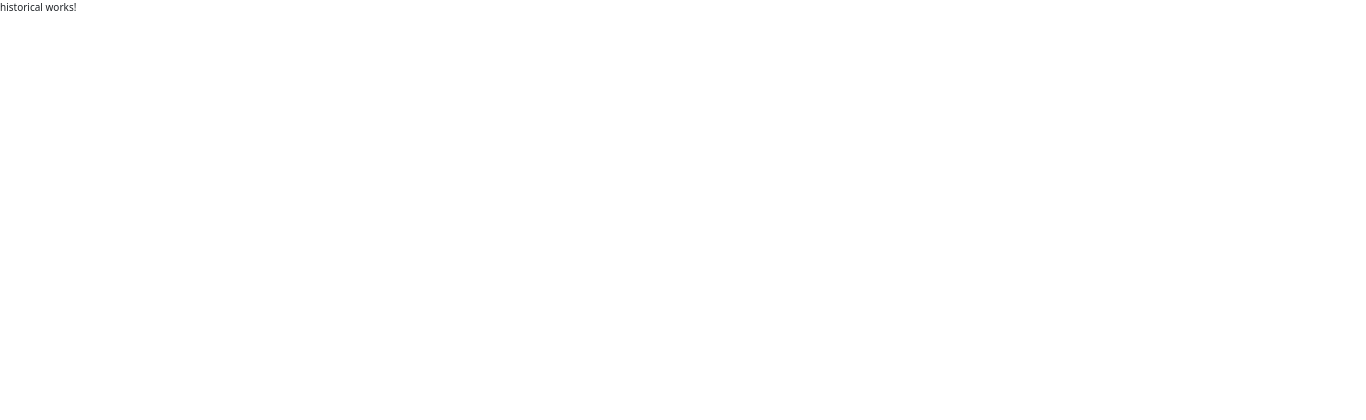
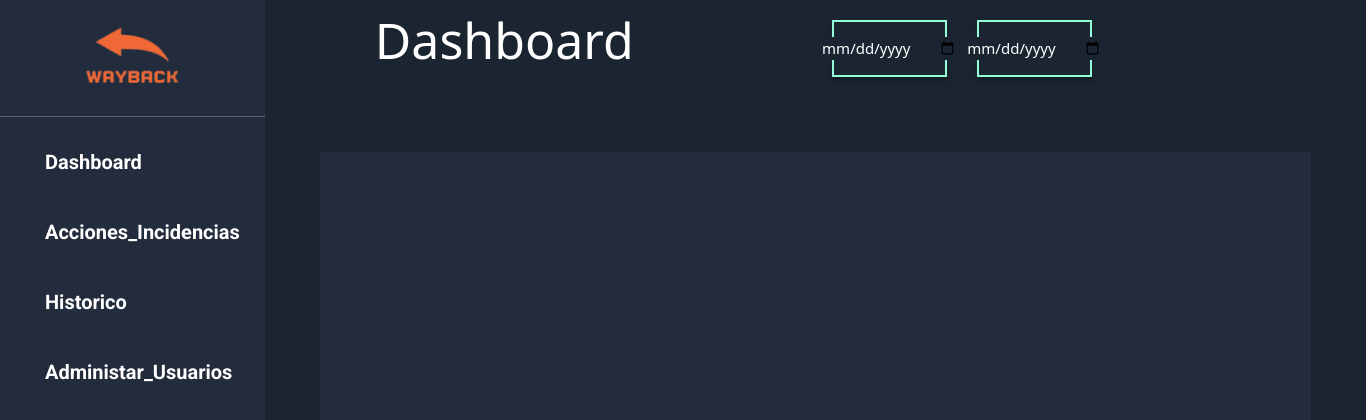
Before and after one commit to Javalga/Wayback, an Angular app in the folder angular-wayback/: page /historical in a window 1280 px wide. Shown: the top 420 px of the page, 1366 px wide, since content can reach past the window. Built offline with nearby package versions, Linux system fonts and the light colour scheme.

Commit message:
general fix

```diff
--- a/angular-wayback/src/app/pages/historical/historical.component.css
+++ b/angular-wayback/src/app/pages/historical/historical.component.css
@@ -2,4 +2,13 @@
   width: 86vw;
   height: 90vh;
   background-color: var(--primary-color1-dark);
+  display: flex;
+  align-items: center;
+  justify-content: center;
 }
+
+.main_historical_container {
+  height: 80%;
+  width: 90%;
+  background-color: var(--primary-color2-dark);
+}
--- a/angular-wayback/src/app/pages/historical/historical.component.html
+++ b/angular-wayback/src/app/pages/historical/historical.component.html
@@ -1 +1,5 @@
-<p>historical works!</p>
+<div class="main_historical">
+    <div class="main_historical_container">
+
+    </div>
+</div>
--- a/angular-wayback/src/app/pages/incident-input/incident-input.component.css
+++ b/angular-wayback/src/app/pages/incident-input/incident-input.component.css
@@ -1,25 +1,23 @@
 .incident-input_main {
   height: 90vh;
-    width: 80vw;
+  width: 86vw;
   background-color: var(--primary-color1-dark);
   display: flex;
   justify-content: center;
   align-items: center;
-    color: var(--secondary-color2-dark)
+  color: var(--secondary-color2-dark);
 }
 
 .incident-input_title {
   font-size: 6rem;
 }
 
-
-
 .incident-input_container {
   display: flex;
   flex-direction: column;
   justify-content: center;
   align-items: center;
-    height: 80vh;
+  height: 80%;
   width: 90%;
   background-color: var(--primary-color2-dark);
   font-size: 2rem;
@@ -51,10 +49,10 @@
   background-color: var(--primary-color1-dark);
   padding: 1em;
   gap: 1em;
-    border: 2px solid var(--secondary-color3-dark)
+  border: 2px solid var(--secondary-color3-dark);
 }
 
-.incident-input_city>p {
+.incident-input_city > p {
   padding: 0.4em 0.8em;
   margin: 0px;
 }
--- a/angular-wayback/src/app/pages/user-admin/user-admin.component.html
+++ b/angular-wayback/src/app/pages/user-admin/user-admin.component.html
@@ -38,7 +38,7 @@
                         </div>
                         <label>Nombre</label>
                         <input class="user-admin_input">
-                        <label>eMail</label>
+                        <label>Email</label>
                         <input class="user-admin_input">
                     </div>
                 </div>
--- a/angular-wayback/src/app/pages/user-admin/user-admin.component.ts
+++ b/angular-wayback/src/app/pages/user-admin/user-admin.component.ts
@@ -8,10 +8,16 @@
 export class UserAdminComponent {
   public value: string = "Filtrar";
   public cols: string[];
-  public rows;
+  public rows: any
 
   constructor() {
     this.cols = ["Código", "Nombre", "eMail", "Tipo", "Activo", "Ubicación", "Cliente", "Editar Usuario"]
-    this.rows = [["MadAlmacen", "Almacen Madrid", "email@email.com", "tipo1", "true", "Calle la pinga", "cliente1", "foto"], ["MadAlmacen", "Almacen Madrid", "email@email.com", "tipo1", "true", "Calle la pinga", "cliente1", "foto"], ["MadAlmacen", "Almacen Madrid", "email@email.com", "tipo1", "true", "Calle la pinga", "cliente1", "foto"], ["MadAlmacen", "Almacen Madrid", "email@email.com", "tipo1", "true", "Calle la pinga", "cliente1", "foto"], ["MadAlmacen", "Almacen Madrid", "email@email.com", "tipo1", "true", "Calle la pinga", "cliente1", "foto"],]
+    this.rows = [
+      ["MadAlmacen", "Almacen Madrid", "email@email.com", "tipo1", "true", "Calle la pinga", "cliente1", "foto"],
+      ["MadAlmacen", "Almacen Madrid", "email@email.com", "tipo1", "true", "Calle la pinga", "cliente1", "foto"],
+      ["MadAlmacen", "Almacen Madrid", "email@email.com", "tipo1", "true", "Calle la pinga", "cliente1", "foto"],
+      ["MadAlmacen", "Almacen Madrid", "email@email.com", "tipo1", "true", "Calle la pinga", "cliente1", "foto"],
+      ["MadAlmacen", "Almacen Madrid", "email@email.com", "tipo1", "true", "Calle la pinga", "cliente1", "foto"]
+    ]
   }
 }
--- a/angular-wayback/src/app/shared/login.service.ts
+++ b/angular-wayback/src/app/shared/login.service.ts
@@ -4,6 +4,6 @@
   providedIn: 'root'
 })
 export class LoginService {
-  public isLogged: boolean = false;
+  public isLogged: boolean = true;
   constructor() { }
 }
```
Also changed, not shown: angular-wayback/src/app/app.component.css (line endings or trailing spaces). Lines whose indentation alone changed are shown as unchanged.
